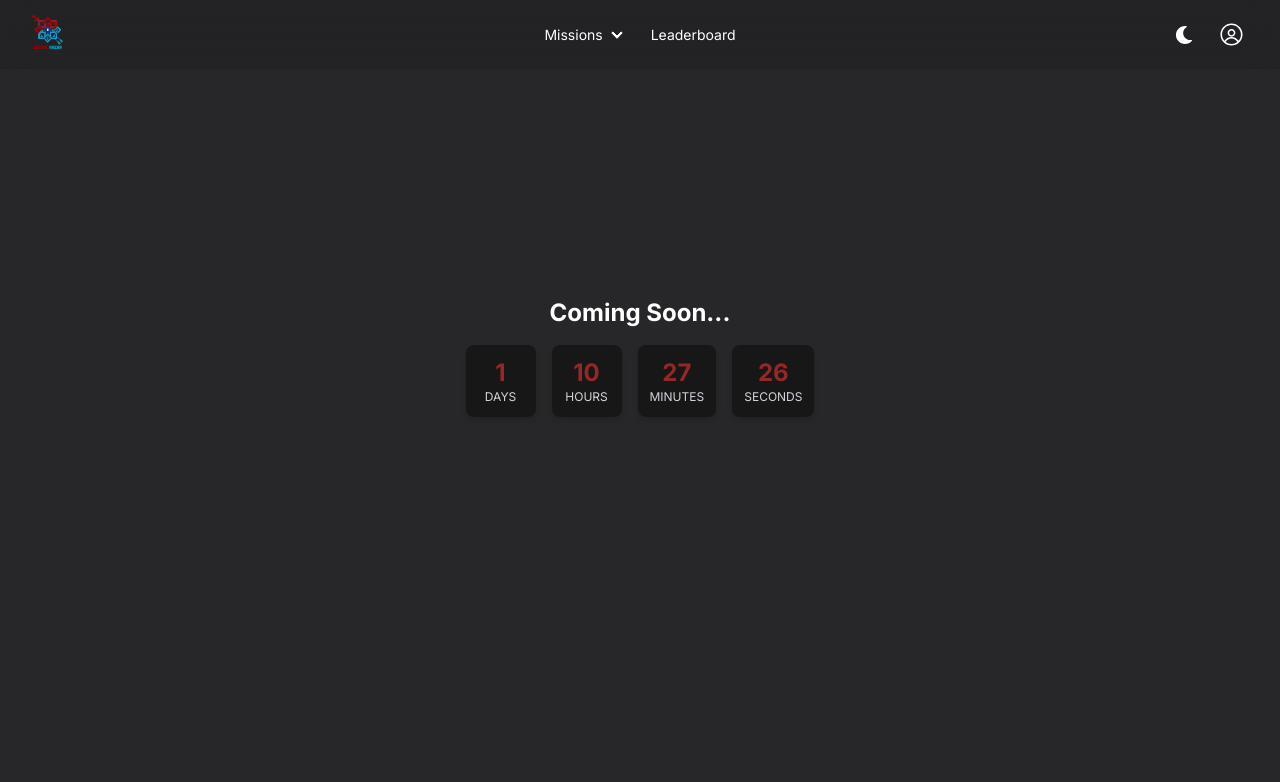
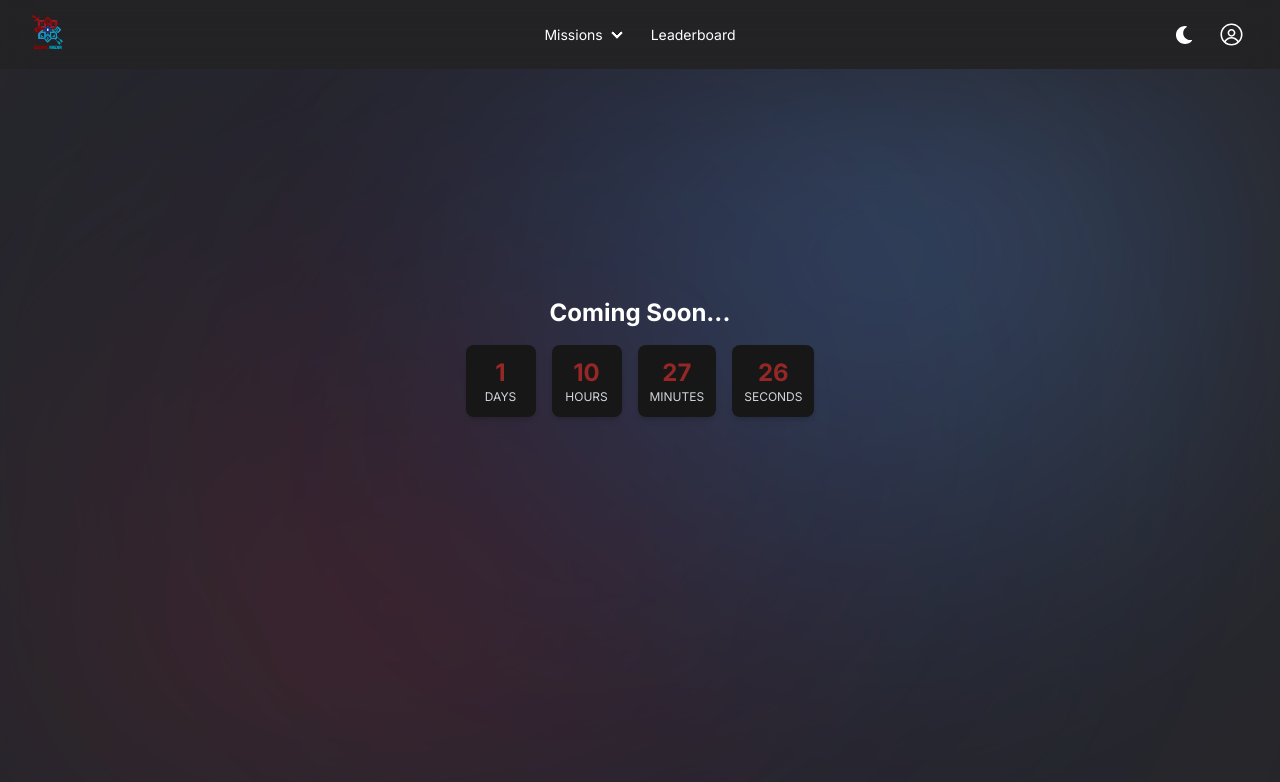
Before and after one commit to ahmed-naeem99/rq-muslimfest, a Next.js app: page /mission/1 in a window 1280 px wide. Shown: the top 782 px of the page. Built offline with nearby package versions, Linux system fonts and the light colour scheme; no server answers.

Commit message:
gradient bg when countdown

```diff
--- a/src/app/mission/[number]/page.tsx
+++ b/src/app/mission/[number]/page.tsx
@@ -3,6 +3,7 @@
 import React, { useEffect, useState } from "react";
 import { useSession } from "next-auth/react";
 import MissionForm from "@/app/components/missions/MissionForm";
+import { motion } from "framer-motion";
 
 const MissionPage = ({ params: { number: missionNum } }: any) => {
   const { data: session, status } = useSession() as any;
@@ -91,8 +92,44 @@ const MissionPage = ({ params: { number: missionNum } }: any) => {
       );
     }
     return (
-      <div className="grid place-items-center h-[90vh] dark:text-white text-dark pb-32">
-        <div className="text-center">
+      <div className="grid place-items-center h-[90vh] dark:text-white text-dark pb-32 no-x-scroll">
+        <motion.div
+          className="absolute -inset-[0px] opacity-30 blur-[100px] z-1"
+          animate={{
+            background: [
+              "radial-gradient(circle at 20% 20%, #60a5fa 0%, transparent 50%), radial-gradient(circle at 80% 80%, #952727 0%, transparent 50%)",
+              "radial-gradient(circle at 80% 20%, #60a5fa 0%, transparent 50%), radial-gradient(circle at 20% 80%, #952727 0%, transparent 50%)",
+              "radial-gradient(circle at 50% 50%, #60a5fa 0%, transparent 50%), radial-gradient(circle at 70% 30%, #952727 0%, transparent 50%)",
+              "radial-gradient(circle at 20% 20%, #60a5fa 0%, transparent 50%), radial-gradient(circle at 80% 80%, #952727 0%, transparent 50%)",
+            ],
+          }}
+          transition={{
+            duration: 20,
+            repeat: Number.POSITIVE_INFINITY,
+            repeatType: "reverse",
+            ease: "linear",
+          }}
+        />
+
+        <motion.div
+          className="absolute -inset-[0px] opacity-30 dark:opacity-100 blur-[300px] z-1"
+          animate={{
+            background: [
+              "radial-gradient(circle at 30% 40%, #13154f 0%, transparent 40%), radial-gradient(circle at 60% 60%, #13154f 0%, transparent 40%)",
+              "radial-gradient(circle at 60% 30%, #13154f 0%, transparent 40%), radial-gradient(circle at 30% 70%, #13154f 0%, transparent 40%)",
+              "radial-gradient(circle at 40% 60%, #13154f 0%, transparent 40%), radial-gradient(circle at 70% 40%, #13154f 0%, transparent 40%)",
+              "radial-gradient(circle at 30% 40%, #13154f 0%, transparent 40%), radial-gradient(circle at 60% 60%, #13154f 0%, transparent 40%)",
+            ],
+          }}
+          transition={{
+            duration: 30,
+            repeat: Number.POSITIVE_INFINITY,
+            repeatType: "reverse",
+            ease: "linear",
+          }}
+        />
+
+        <div className="text-center z-10">
           <p className="text-2xl mb-4 font-bold max-[350px]:pb-16 max-[350px]:pt-16">
             Coming Soon...
           </p>
@@ -128,8 +165,43 @@ const MissionPage = ({ params: { number: missionNum } }: any) => {
     if (!session) {
       // User is not logged in
       return (
-        <div className="grid place-items-center h-[90vh] dark:text-white text-dark pb-32">
-          <p>Please log in to access this page.</p>
+        <div className="grid place-items-center h-[90vh] dark:text-white text-dark pb-32 no-x-scroll">
+          <motion.div
+            className="absolute -inset-[0px] opacity-30 blur-[100px] z-1"
+            animate={{
+              background: [
+                "radial-gradient(circle at 20% 20%, #60a5fa 0%, transparent 50%), radial-gradient(circle at 80% 80%, #952727 0%, transparent 50%)",
+                "radial-gradient(circle at 80% 20%, #60a5fa 0%, transparent 50%), radial-gradient(circle at 20% 80%, #952727 0%, transparent 50%)",
+                "radial-gradient(circle at 50% 50%, #60a5fa 0%, transparent 50%), radial-gradient(circle at 70% 30%, #952727 0%, transparent 50%)",
+                "radial-gradient(circle at 20% 20%, #60a5fa 0%, transparent 50%), radial-gradient(circle at 80% 80%, #952727 0%, transparent 50%)",
+              ],
+            }}
+            transition={{
+              duration: 20,
+              repeat: Number.POSITIVE_INFINITY,
+              repeatType: "reverse",
+              ease: "linear",
+            }}
+          />
+
+          <motion.div
+            className="absolute -inset-[0px] opacity-30 dark:opacity-100 blur-[300px] z-1"
+            animate={{
+              background: [
+                "radial-gradient(circle at 30% 40%, #13154f 0%, transparent 40%), radial-gradient(circle at 60% 60%, #13154f 0%, transparent 40%)",
+                "radial-gradient(circle at 60% 30%, #13154f 0%, transparent 40%), radial-gradient(circle at 30% 70%, #13154f 0%, transparent 40%)",
+                "radial-gradient(circle at 40% 60%, #13154f 0%, transparent 40%), radial-gradient(circle at 70% 40%, #13154f 0%, transparent 40%)",
+                "radial-gradient(circle at 30% 40%, #13154f 0%, transparent 40%), radial-gradient(circle at 60% 60%, #13154f 0%, transparent 40%)",
+              ],
+            }}
+            transition={{
+              duration: 30,
+              repeat: Number.POSITIVE_INFINITY,
+              repeatType: "reverse",
+              ease: "linear",
+            }}
+          />
+          <p className="z-10">Please log in to access this page.</p>
         </div>
       );
     }
```
